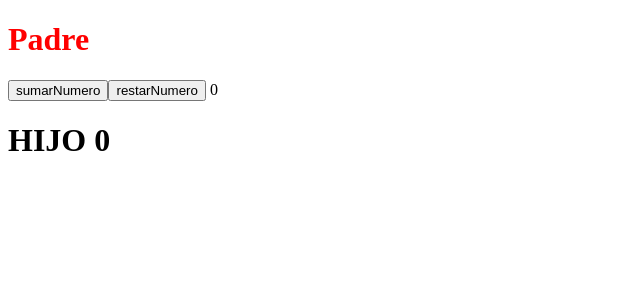
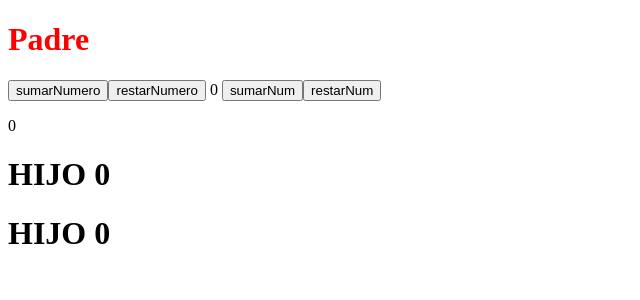
Before and after one commit to DavidAvilesBios/angular-course, an Angular app: page / in a window 1280 px wide. Shown: the top 300 px of the page, without its empty margins (0-640 px from the left). Built offline with nearby package versions, Linux system fonts and the light colour scheme.

Commit message:
segundo if ejemplo

```diff
--- a/src/app/app.component.html
+++ b/src/app/app.component.html
@@ -4,4 +4,11 @@
 <button (click)="restarNumero()">restarNumero</button>
 {{numero}}
 
+<button (click)="sumarNum()">sumarNum</button>
+<button (click)="restarNum()">restarNum</button>
+
+<p>{{numero2}}</p>
+
+
 <app-component-ngif [numero]="numero"></app-component-ngif>
+<app-component-ngif [numero2]="numero2"></app-component-ngif>
--- a/src/app/app.component.ts
+++ b/src/app/app.component.ts
@@ -9,6 +9,7 @@ export class AppComponent {
   title = 'angular-project';
 
   numero:number = 0;
+  numero2:number = 0;
 
   sumarNumero(){
     this.numero+= 1;
@@ -17,4 +18,12 @@ export class AppComponent {
   restarNumero(){
     this.numero-= 1;
   }
+
+  sumarNum(){
+    this.numero2+= 1;
+  }
+
+  restarNum(){
+    this.numero2-= 1;
+  }
 }
--- a/src/app/components/component-ngif/component-ngif.component.html
+++ b/src/app/components/component-ngif/component-ngif.component.html
@@ -1,7 +1,10 @@
-<h1>HIJO {{numero}}</h1>
+<h1>HIJO {{numero}} {{numero2}}</h1>
 
 <div *ngIf="numero >= 10">
   <h1>El numero es mayor a 10</h1>
+  <div *ngIf="numero2 >= 7">
+    <h1>El 2do numero es mayor a 7</h1>
+
   <button>
   numero mayor
 </button>
@@ -13,12 +16,10 @@
 
 </div>
 
-
 <button *ngIf="numero">
 numero boton
 </button>
 
-
 <span *ngIf="numero">
  numero mensaje
 </span>
--- a/src/app/components/component-ngif/component-ngif.component.ts
+++ b/src/app/components/component-ngif/component-ngif.component.ts
@@ -8,6 +8,7 @@ import { Component, Input, OnInit } from '@angular/core';
 export class ComponentNgifComponent implements OnInit {
 
   @Input() numero?: number;
+  @Input() numero2?: number;
 
   constructor() { }
 
```
